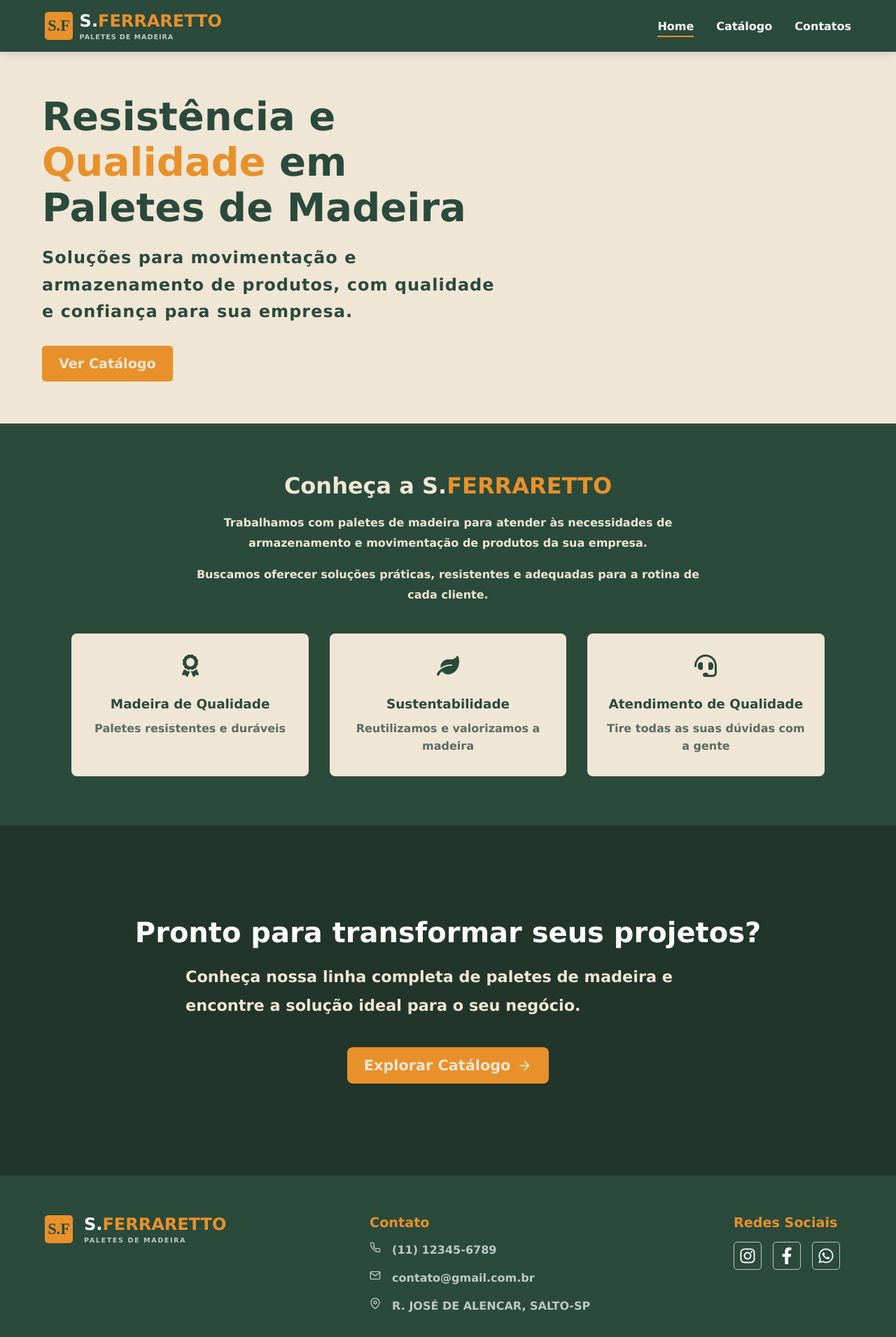
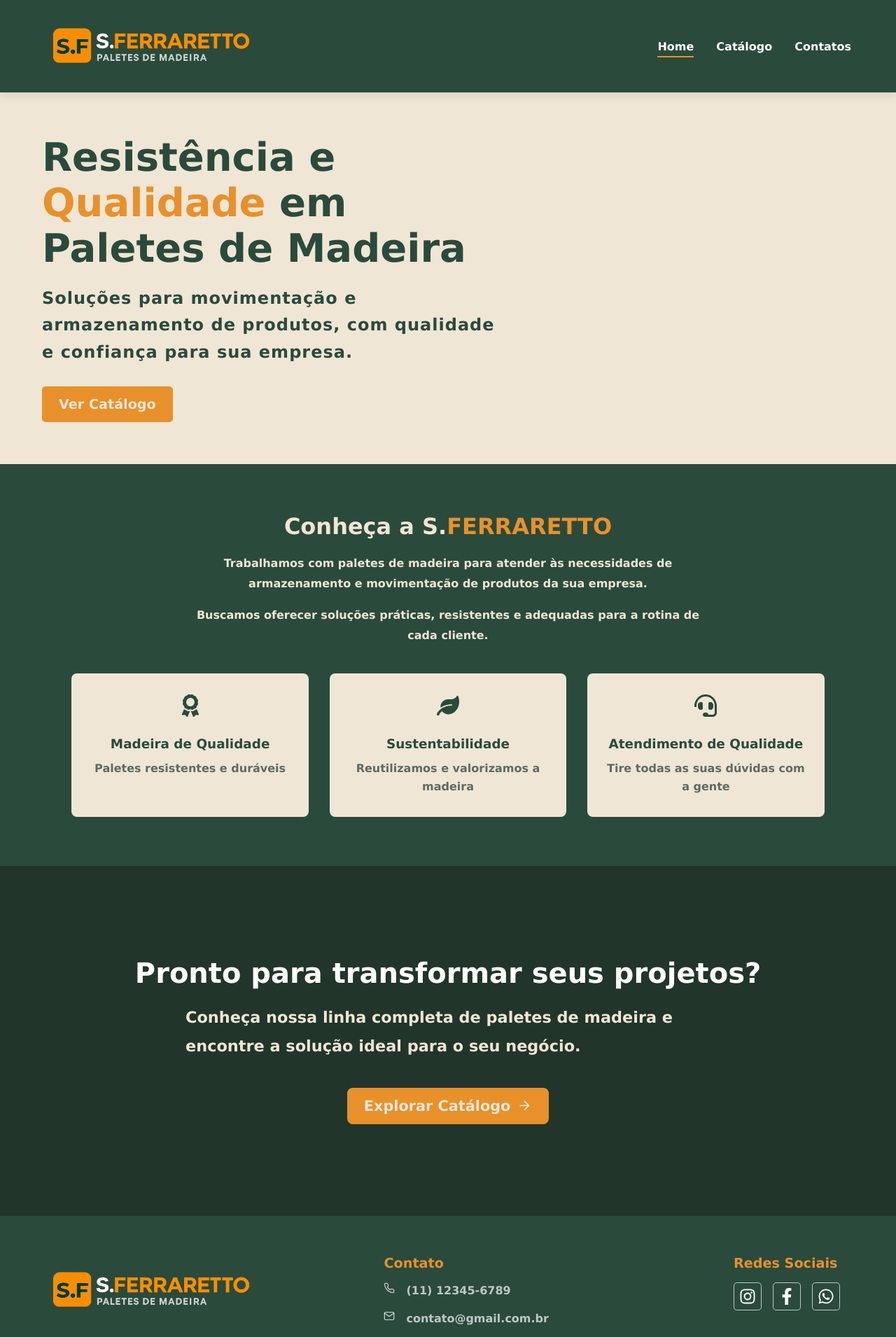
Before and after one commit to Protagonistas-ADS/PI-2, a React (Vite) app in the folder frontend/: page / in a window 1280 px wide. Shown: the top 1910 px of the page at 70% size. Built offline with nearby package versions, Linux system fonts and the light colour scheme.

Commit message:
feat: Substitui elementos da logo por uma imagem

```diff
--- a/frontend/src/components/Footer/index.tsx
+++ b/frontend/src/components/Footer/index.tsx
@@ -11,12 +11,6 @@ import {
 import {
     Rodape,
     ConteudoRodape,
-    AreaLogo,
-    SimboloLogo,
-    IdentificacaoMarca,
-    NomeMarca,
-    SufixoMarca,
-    DescricaoMarca,
     AreaContato,
     TituloArea,
     ListaContato,
@@ -26,24 +20,18 @@ import {
     ListaRedesSociais,
     LinkRedeSocial,
     RodapeInferior,
+    Logo
 } from "./style";
+import FerrarettoLogo from "../../assets/FerrarettoLogo.png";
 
 function Footer() {
     return (
         <Rodape>
             <ConteudoRodape id="contatos">
 
-                <AreaLogo>
-                    <SimboloLogo>S.F</SimboloLogo>
-
-                    <IdentificacaoMarca>
-                        <NomeMarca>
-                            S.<SufixoMarca>FERRARETTO</SufixoMarca>
-                        </NomeMarca>
-
-                        <DescricaoMarca>PALETES DE MADEIRA</DescricaoMarca>
-                    </IdentificacaoMarca>
-                </AreaLogo>
+                <Logo href="/">
+                    <img src={FerrarettoLogo} alt="Logo da empresa" />
+                </Logo>
 
                 <AreaContato>
                     <TituloArea>Contato</TituloArea>
--- a/frontend/src/components/Footer/style.ts
+++ b/frontend/src/components/Footer/style.ts
@@ -24,53 +24,6 @@ export const ConteudoRodape = styled.div`
         gap: 2rem;
         padding: 1rem 2rem;
     }
-`;
-
-export const AreaLogo = styled.div`
-    display: flex;
-    align-items: center;
-    gap: 1rem;
-`;
-
-export const SimboloLogo = styled.span`
-    display: flex;
-    align-items: center;
-    justify-content: center;
-
-    width: 2.5rem;
-    height: 2.5rem;
-
-    border-radius: 0.3rem;
-    background-color: #e8912a;
-    color: #2a4a3c;
-
-    font-size: 1.4rem;
-    font-weight: bold;
-    font-family: "montserrat";
-`;
-
-export const IdentificacaoMarca = styled.div`
-    display: flex;
-    flex-direction: column;
-`;
-
-export const NomeMarca = styled.span`
-    color: #ffffff;
-    font-size: 1.5rem;
-    font-weight: bold;
-`;
-
-export const SufixoMarca = styled.span`
-    color: #e8912a;
-`;
-
-export const DescricaoMarca = styled.span`
-    margin-top: 0.2rem;
-
-    color: #ffffffb2;
-    font-size: 0.6rem;
-    font-weight: bold;
-    letter-spacing: 0.1rem;
 `;
 
 export const AreaContato = styled.section`
@@ -165,3 +118,18 @@ export const RodapeInferior = styled.div`
     line-height: 1.5;
     text-align: center;
 `;
+
+export const Logo = styled.a`
+    display: flex;
+    align-items: center;
+    gap: 0.6rem;
+
+
+    text-decoration: none;
+
+    img {
+        width: 300px;
+        height: auto;
+        object-fit: contain;
+    }
+`;
--- a/frontend/src/components/Navbar/index.tsx
+++ b/frontend/src/components/Navbar/index.tsx
@@ -3,17 +3,13 @@ import {
     Cabecalho,
     ConteudoCabecalho,
     Logo,
-    SimboloLogo,
-    IdentificacaoMarca,
-    NomeMarca,
-    SufixoMarca,
-    DescricaoMarca,
     BotaoMenu,
     Navegacao,
     ListaLinks,
     ItemLink,
 } from "./style";
 import { FiX, FiMenu } from "react-icons/fi";
+import FerrarettoLogo from "../../assets/FerrarettoLogo.png";
 
 interface ItemNavegacao {
     id: number;
@@ -41,15 +37,7 @@ function Navbar({ links }: NavbarProps) {
         <Cabecalho>
             <ConteudoCabecalho>
                 <Logo href="/">
-                    <SimboloLogo>S.F</SimboloLogo>
-
-                    <IdentificacaoMarca>
-                        <NomeMarca>
-                            S.<SufixoMarca>FERRARETTO</SufixoMarca>
-                        </NomeMarca>
-
-                        <DescricaoMarca>PALETES DE MADEIRA</DescricaoMarca>
-                    </IdentificacaoMarca>
+                    <img src={FerrarettoLogo} alt="Logo da empresa" />
                 </Logo>
 
                 <BotaoMenu
--- a/frontend/src/components/Navbar/style.ts
+++ b/frontend/src/components/Navbar/style.ts
@@ -45,6 +45,12 @@ export const Logo = styled.a`
 
 
     text-decoration: none;
+
+    img {
+        width: 300px;
+        height: auto;
+        object-fit: contain;
+    }
 `;
 
 export const SimboloLogo = styled.span`
```
Also changed, not shown: frontend/src/assets/FerrarettoLogo.png (added).
